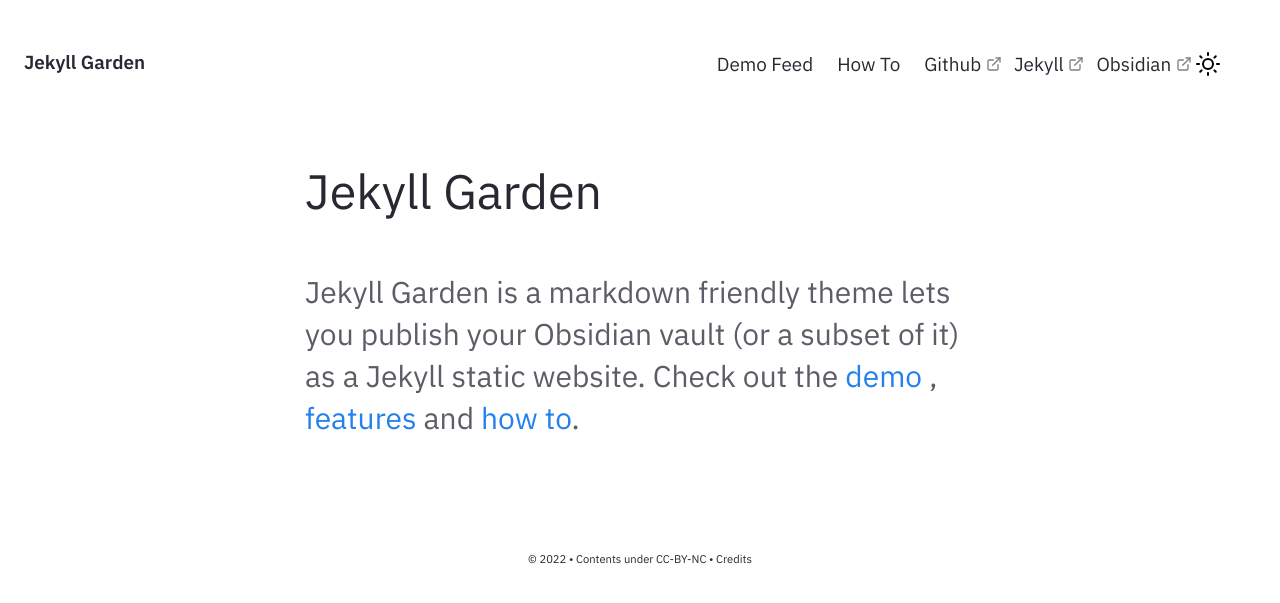
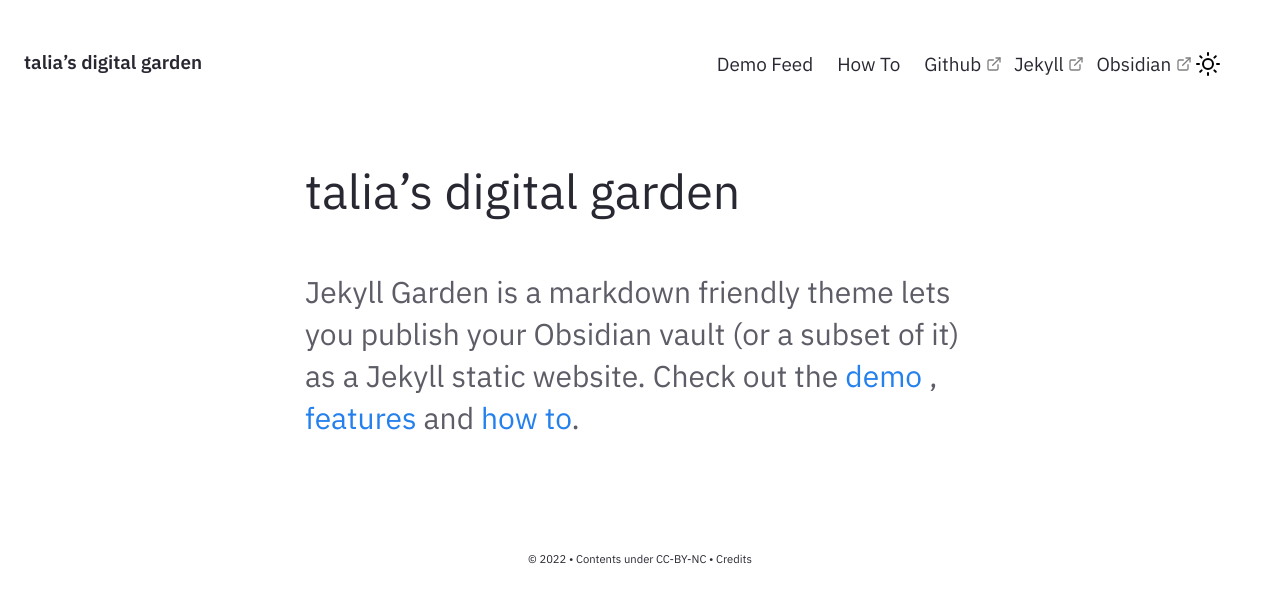
Before and after one commit to taliaisonline/taliaisonline.github.io, a Jekyll site: the page built from pages/index.md, in a window 1280 px wide. Shown: the top 603 px of the page. Built offline with Jekyll 4.4.1, drawn with Linux system fonts in a browser that asks for light colours.

Commit message:
Update _config.yml

```diff
--- a/_config.yml
+++ b/_config.yml
@@ -27,7 +27,7 @@ baseurl: ""
 
 # Website Header, Description, Footer year and text.
 # If you are deleting this, make sure you remove it from HTML files too
-heading: Jekyll Garden # Change this
+heading: talia’s digital garden # Change this
 content: Obsidian ready Jekyll Theme
 copyright:
   year: © 2022
```
